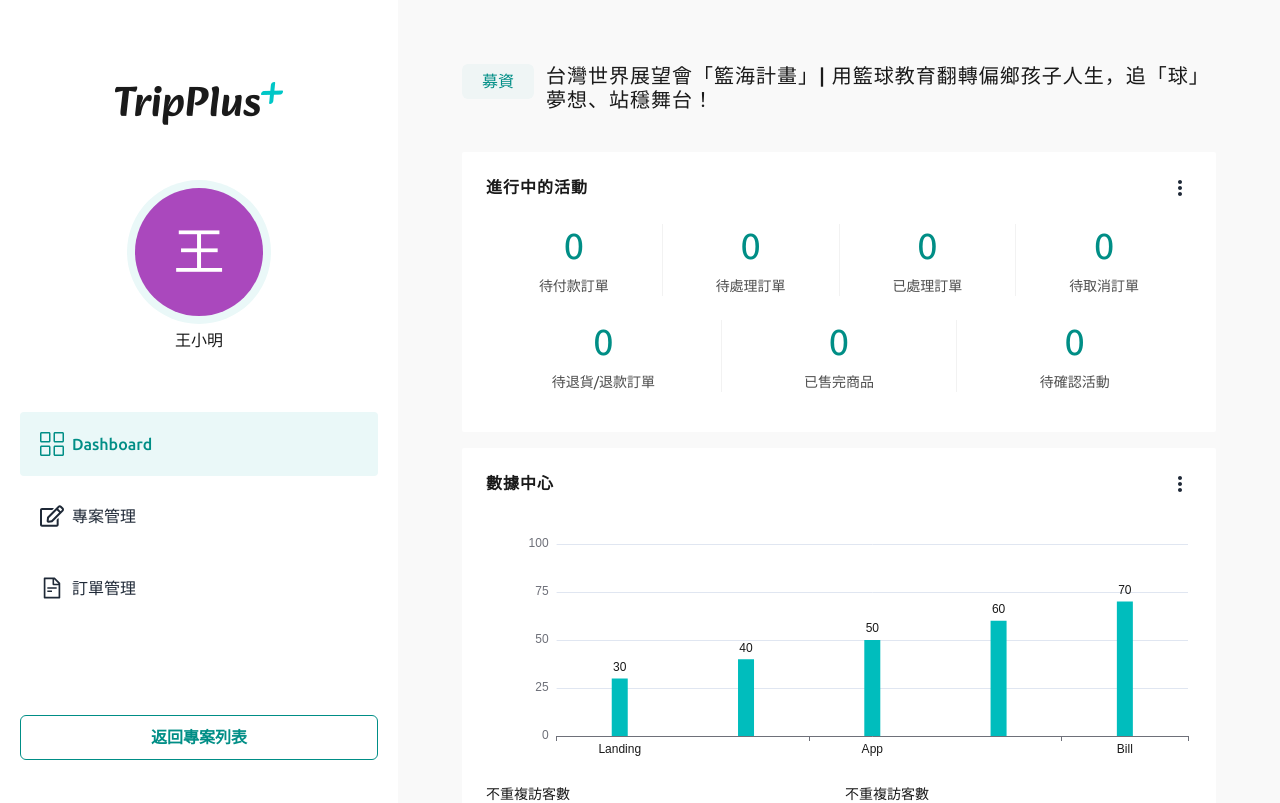
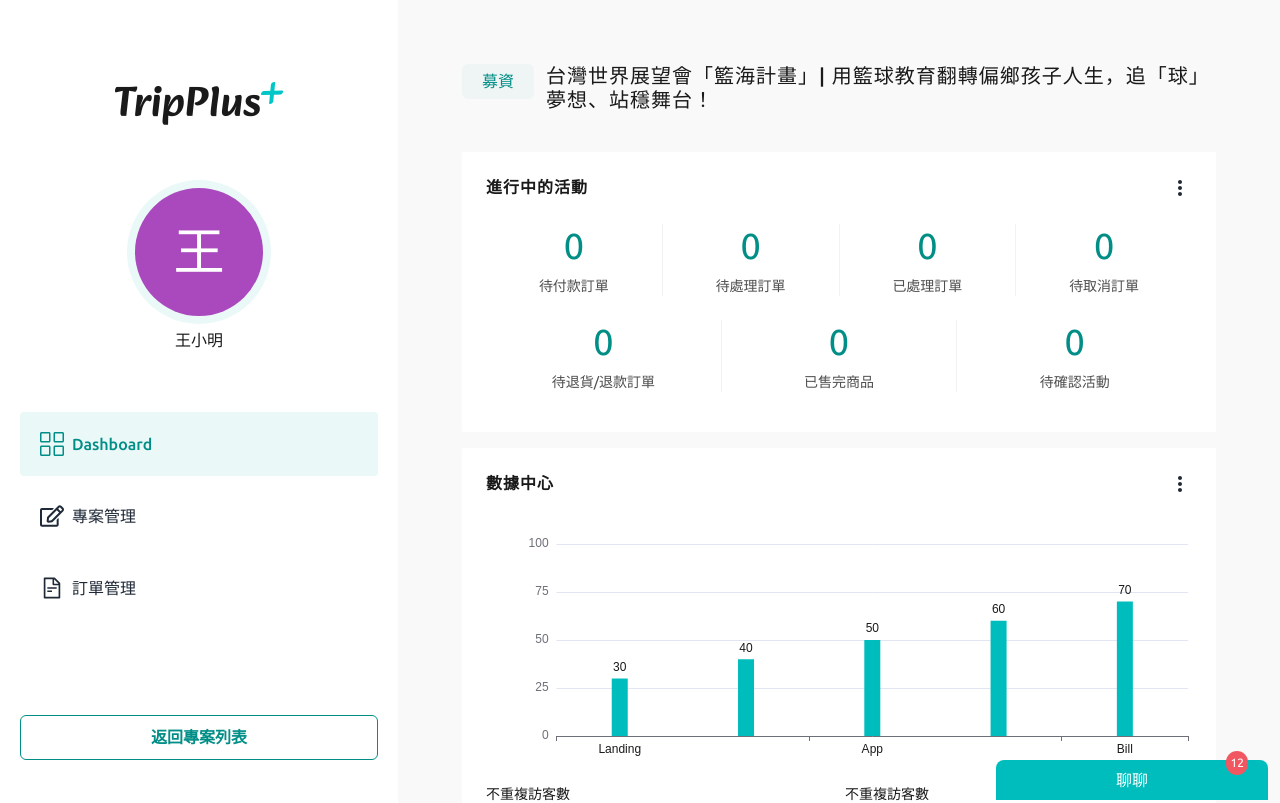
Before and after one commit to gn00678465/TripPlus-admin, a Next.js app: page /admin/1/dashboard in a window 1280 px wide. Shown: the top 803 px of the page. Built offline with nearby package versions, Linux system fonts and the light colour scheme.

Commit message:
feat: 新增聊聊按鈕

```diff
--- /dev/null
+++ b/src/components/Chat/index.tsx
@@ -0,0 +1,12 @@
+import { Stack, Text, StackProps } from '@chakra-ui/react';
+
+export default function Chat() {
+  return (
+    <div className="relative w-full cursor-pointer rounded-t-lg bg-primary px-[120px] py-2 text-center text-base text-white 2xl:px-[120px] 2xl:py-3">
+      聊聊{' '}
+      <div className="absolute right-5 top-[-9px] rounded-full bg-error p-1 text-xs 2xl:right-4">
+        12
+      </div>
+    </div>
+  );
+}
--- a/src/components/index.ts
+++ b/src/components/index.ts
@@ -3,6 +3,7 @@ export { default as AdminLayout } from './AdminLayout';
 export { default as ProjectWrap } from './ProjectWrap';
 export { default as ImageFallback } from './ImageFallback';
 export { default as ErrorBoundary } from './ErrorBoundary';
+export { default as Chat } from './Chat';
 export * from './Chakra';
 export * from './Pagination';
 export * from './Table';
--- a/src/pages/admin/[id]/dashboard/index.tsx
+++ b/src/pages/admin/[id]/dashboard/index.tsx
@@ -14,7 +14,7 @@ import {
   Grid,
   GridItem
 } from '@chakra-ui/react';
-import { AdminLayout } from '@/components';
+import { AdminLayout, Chat } from '@/components';
 import { MdOutlineMoreVert } from 'react-icons/md';
 import { init, getInstanceByDom } from 'echarts';
 import type { EChartsOption, ECharts, SetOptionOpts } from 'echarts';
@@ -376,11 +376,19 @@ const ProjectDashboard = () => {
         color="gray.500"
         fontWeight={400}
         pos="absolute"
-        bottom={'76px'}
+        bottom={10}
         left={20}
       >
         Copyright © 2023 TripPlus. All rights reserved.
       </Text>
+      <Box
+        pos={{ base: 'fixed', '2xl': 'absolute' }}
+        bottom={0}
+        left={{ base: 3, md: 'unset' }}
+        right={{ base: 3, '2xl': 20 }}
+      >
+        <Chat />
+      </Box>
     </Box>
   );
 };
```
